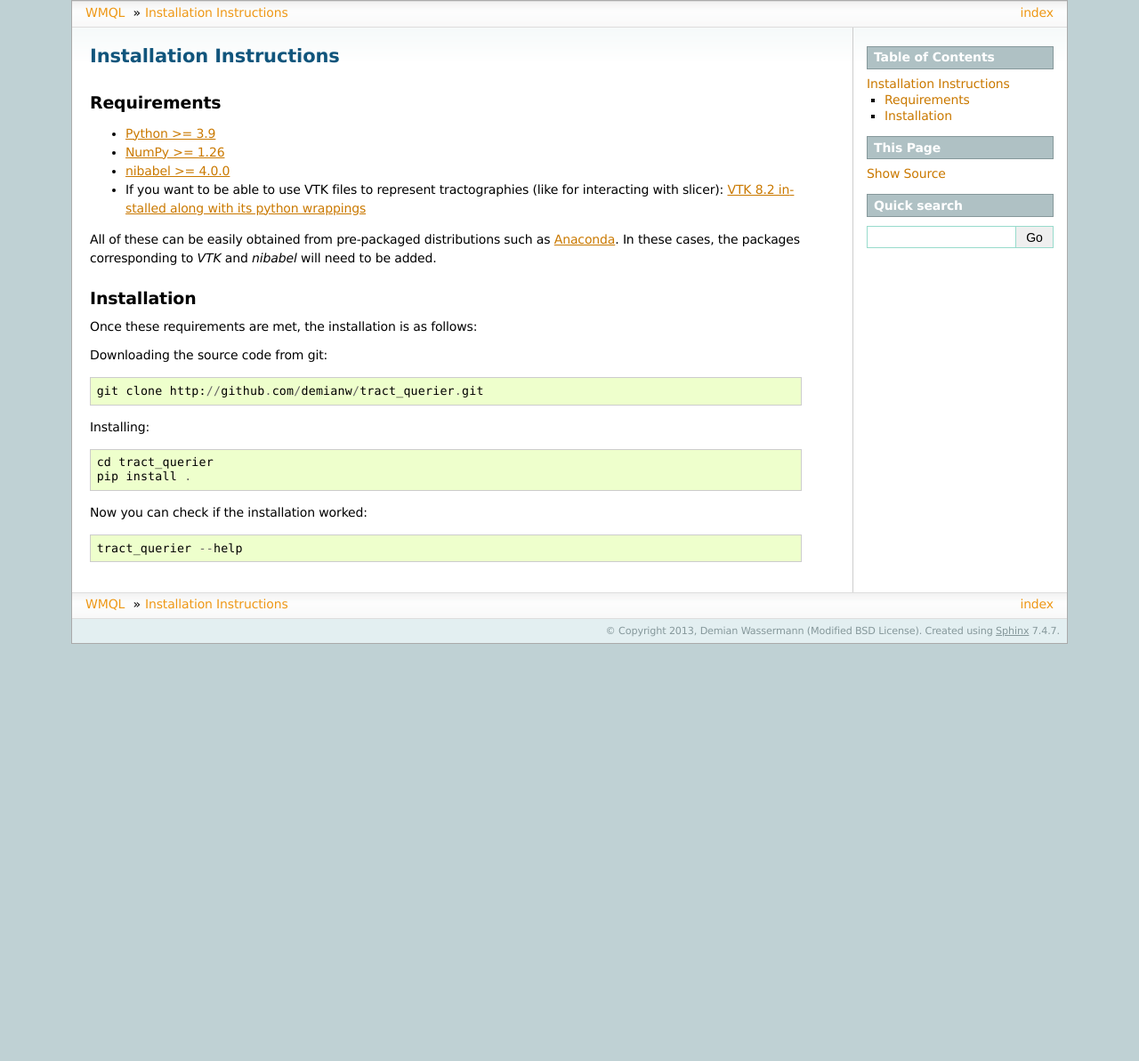
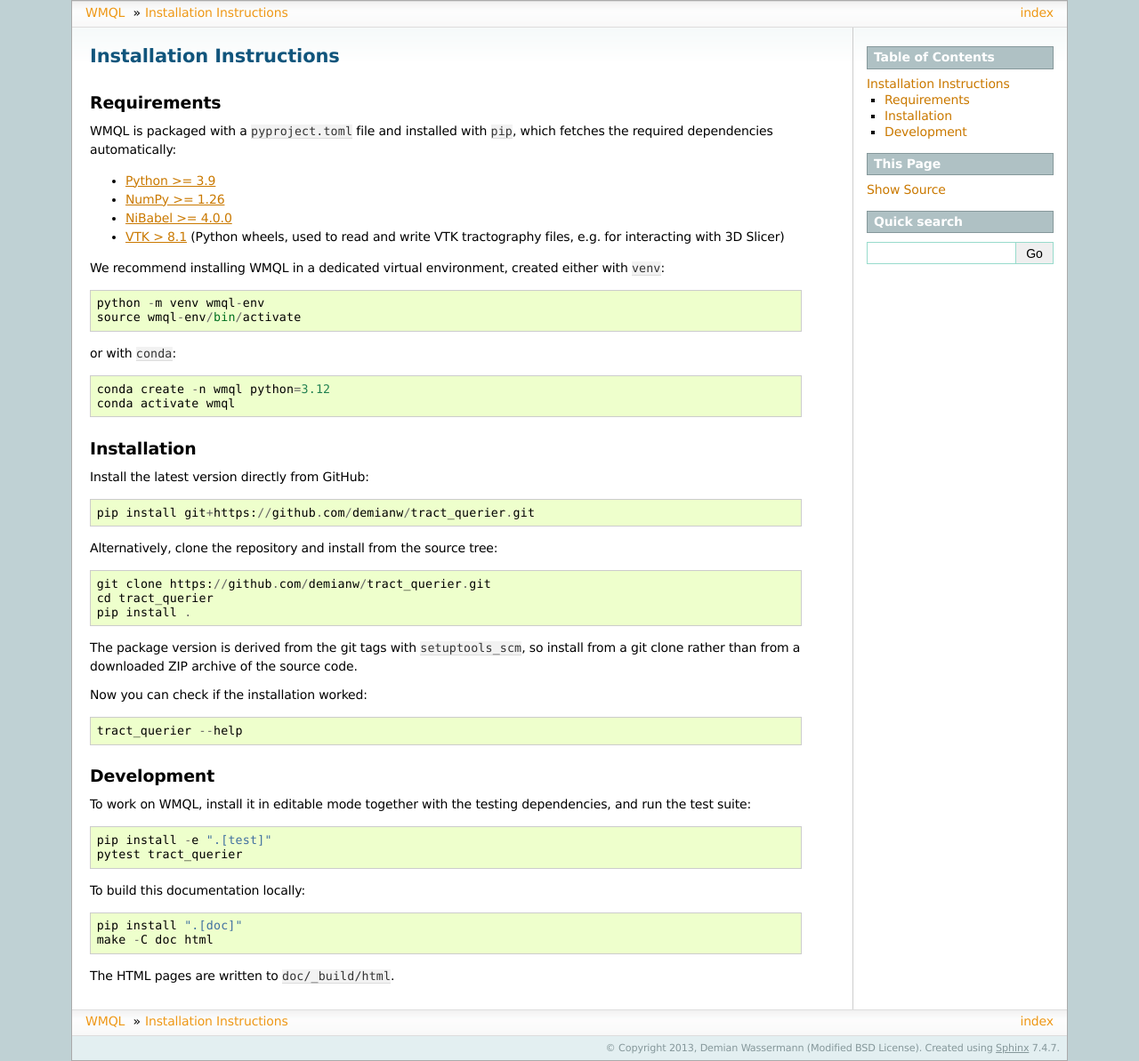
Before and after one commit to demianw/tract_querier, a Sphinx documentation site: the page built from doc/installation_instructions.rst, in a window 1280 px wide. Shown: the whole page at 89% size. Built offline with Sphinx 7.4.7, drawn with Linux system fonts in a browser that asks for light colours; formulas are drawn with MathJax 3; the version number could not be read and is left out; before the commit the page ends 900 px from its top, so only the background shows below that.

Commit message:
DOC: Update installation instructions for `pyproject.toml` packaging (#95)
* BUG: Remove undeclared dependency on `six`

`tract_querier.code_util` imported `six.add_metaclass`, but `six` is not
a declared dependency, so `import tract_querier` (and the documentation
build, and test collection) fails in a fresh environment. Use the native
`metaclass=` keyword instead; `add_metaclass` was only used in the module's
tests.

Co-Authored-By: Claude Opus 5.5 <noreply@anthropic.com>

* ENH: Run the Python 3.9 CI jobs on Ubuntu 24.04

`ubuntu-latest` now resolves to Ubuntu 26.04, for which
`actions/setup-python` provides no Python 3.9 build, so the 3.9 jobs fail
at setup. Run them on `ubuntu-24.04` while 3.9 remains supported.

Co-Authored-By: Claude Opus 5.5 <noreply@anthropic.com>

* DOC: Update installation instructions for pyproject.toml packaging

- Rewrite the installation page: dependencies are installed by pip from
  pyproject.toml (VTK is now a required dependency), recommend a venv or
  conda environment instead of pre-packaged distributions, add the direct
  `pip install git+...` option, note that setuptools_scm needs a git clone,
  and document the editable/test and documentation builds.
- Add a `.readthedocs.yaml` (required by Read the Docs since 2023; the
  hosted docs had not been rebuilt in years), fetching the git tags so
  setuptools_scm can determine the version.
- Declare `sphinx` in the `doc` extra.
- Replace `setup.py build_ext` and nose in the Makefile with
  `pip install -e .` and pytest.

Co-Authored-By: Claude Opus 5.5 <noreply@anthropic.com>

---------

Co-authored-by: Tiber <tiber@wassermann.online>
Co-authored-by: Claude Opus 5.5 <noreply@anthropic.com>

```diff
--- a/doc/installation_instructions.rst
+++ b/doc/installation_instructions.rst
@@ -6,28 +6,59 @@ Installation Instructions
 
 Requirements
 ------------
-* `Python >= 3.9 <http://www.python.org>`_
-* `NumPy >= 1.26 <http://www.numpy.org>`_
-* `nibabel >= 4.0.0 <http://nipy.sourceforge.net/nibabel/>`_
-* If you want to be able to use VTK files to represent tractographies (like for interacting with slicer): `VTK 8.2 installed along with its python wrappings <http://www.vtk.org>`_
+WMQL is packaged with a ``pyproject.toml`` file and installed with ``pip``,
+which fetches the required dependencies automatically:
 
-All of these can be easily obtained from pre-packaged distributions such as `Anaconda <http://docs.continuum.io/anaconda/index.html>`_. In these cases, the packages corresponding to *VTK* and *nibabel* will need to be added.
+* `Python >= 3.9 <https://www.python.org>`_
+* `NumPy >= 1.26 <https://numpy.org>`_
+* `NiBabel >= 4.0.0 <https://nipy.org/nibabel/>`_
+* `VTK > 8.1 <https://vtk.org>`_ (Python wheels, used to read and write VTK
+  tractography files, e.g. for interacting with 3D Slicer)
+
+We recommend installing WMQL in a dedicated virtual environment, created
+either with ``venv``::
+
+  python -m venv wmql-env
+  source wmql-env/bin/activate
+
+or with ``conda``::
+
+  conda create -n wmql python=3.12
+  conda activate wmql
 
 Installation
 ------------
 
-Once these requirements are met, the installation is as follows:
+Install the latest version directly from GitHub::
 
-Downloading the source code from git::
+  pip install git+https://github.com/demianw/tract_querier.git
 
-  git clone http://github.com/demianw/tract_querier.git
+Alternatively, clone the repository and install from the source tree::
 
-Installing::
-
+  git clone https://github.com/demianw/tract_querier.git
   cd tract_querier
   pip install .
 
+The package version is derived from the git tags with ``setuptools_scm``, so
+install from a git clone rather than from a downloaded ZIP archive of the
+source code.
 
 Now you can check if the installation worked::
 
   tract_querier --help
+
+Development
+-----------
+
+To work on WMQL, install it in editable mode together with the testing
+dependencies, and run the test suite::
+
+  pip install -e ".[test]"
+  pytest tract_querier
+
+To build this documentation locally::
+
+  pip install ".[doc]"
+  make -C doc html
+
+The HTML pages are written to ``doc/_build/html``.
--- a/pyproject.toml
+++ b/pyproject.toml
@@ -34,6 +34,7 @@ requires-python = ">=3.9"
 [project.optional-dependencies]
 doc = [
     "numpydoc",
+    "sphinx",
 ]
 test = [
     "coverage",
```
Also changed, not shown: .readthedocs.yaml (added), 4 other files.
